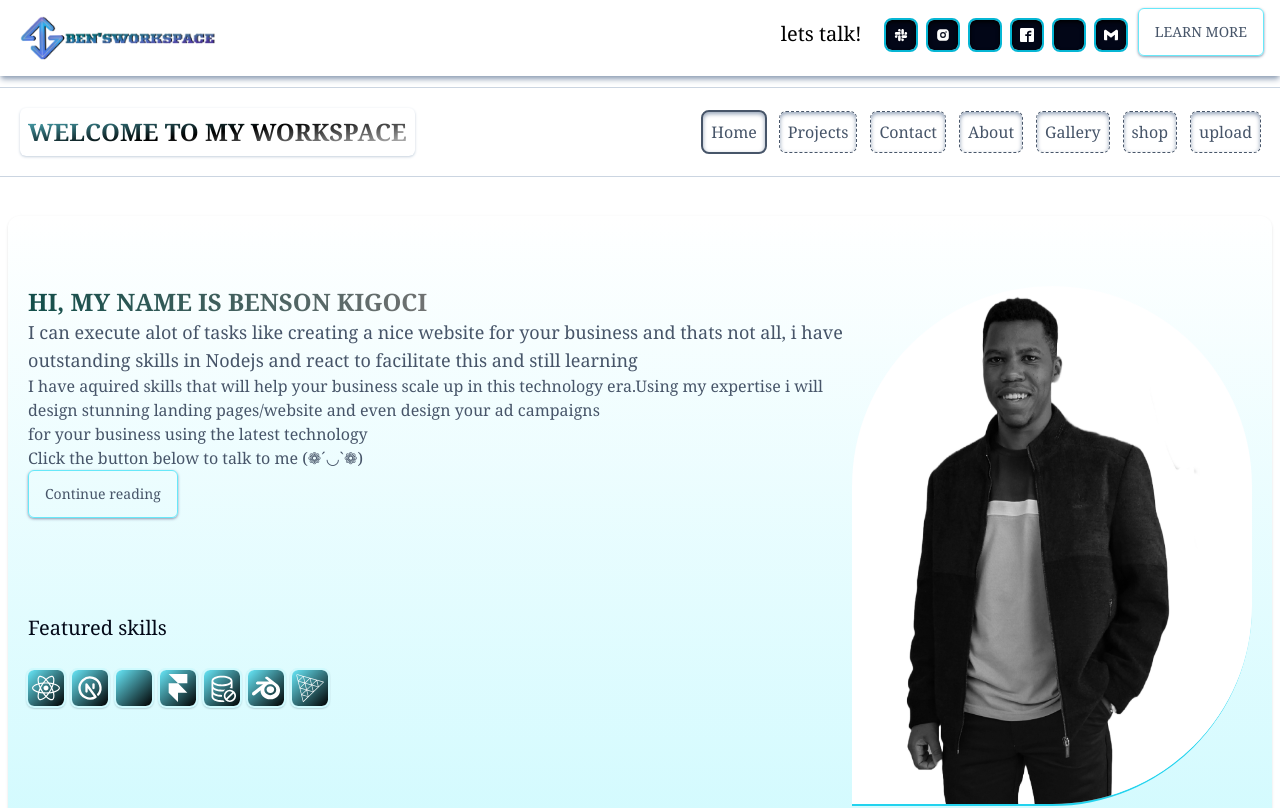
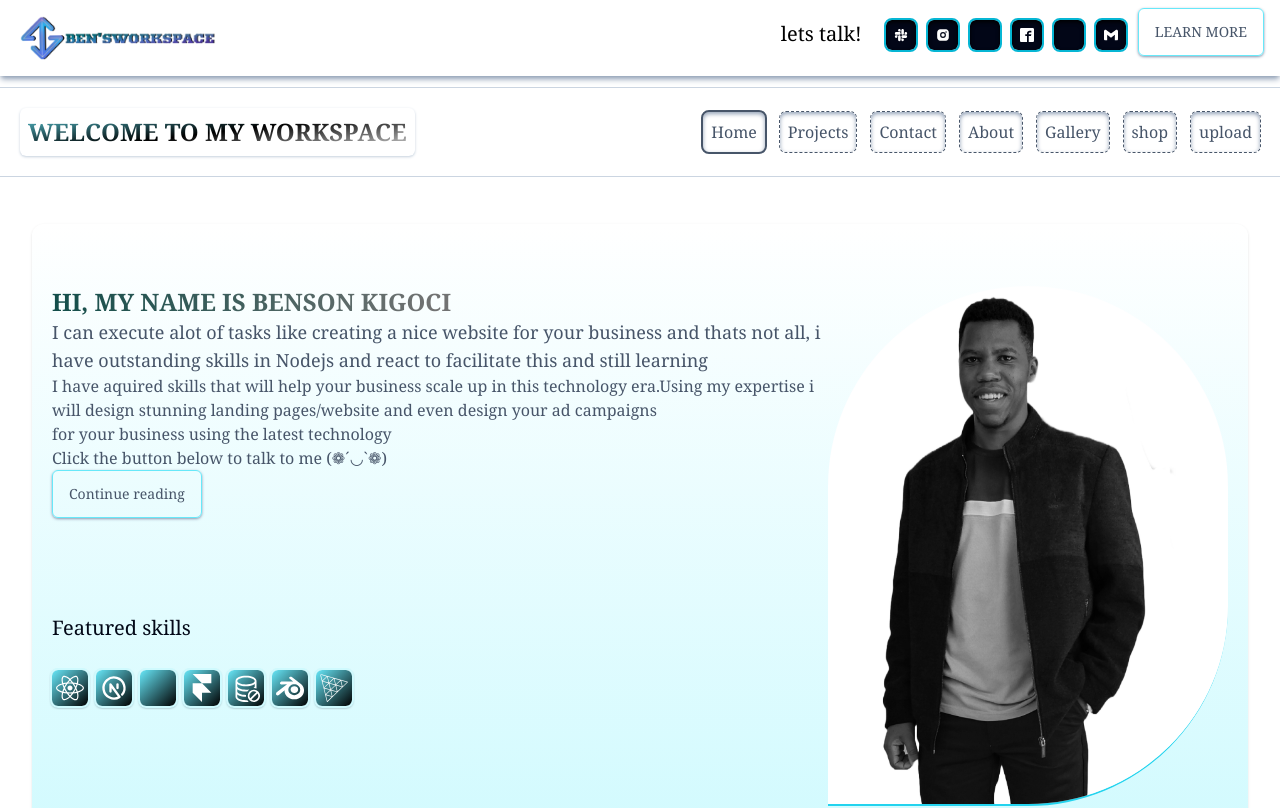
Before and after one commit to ditchk/bendev, a React (Vite) app: page / in a window 1280 px wide. Shown: the top 808 px of the page. Built offline with nearby package versions, Linux system fonts and the light colour scheme; some icons are missing.

Commit message:
my first commit

```diff
--- a/src/_root/pages/Home.tsx
+++ b/src/_root/pages/Home.tsx
@@ -5,7 +5,7 @@ import Welcome from "@/components/shared/Welcome"
 const Home = () => {
   return (
     <div className="default_Container">
-      <div className="custom_container2">
+      <div className="custom_container">
         <Welcome />
       </div>
     </div>
```
